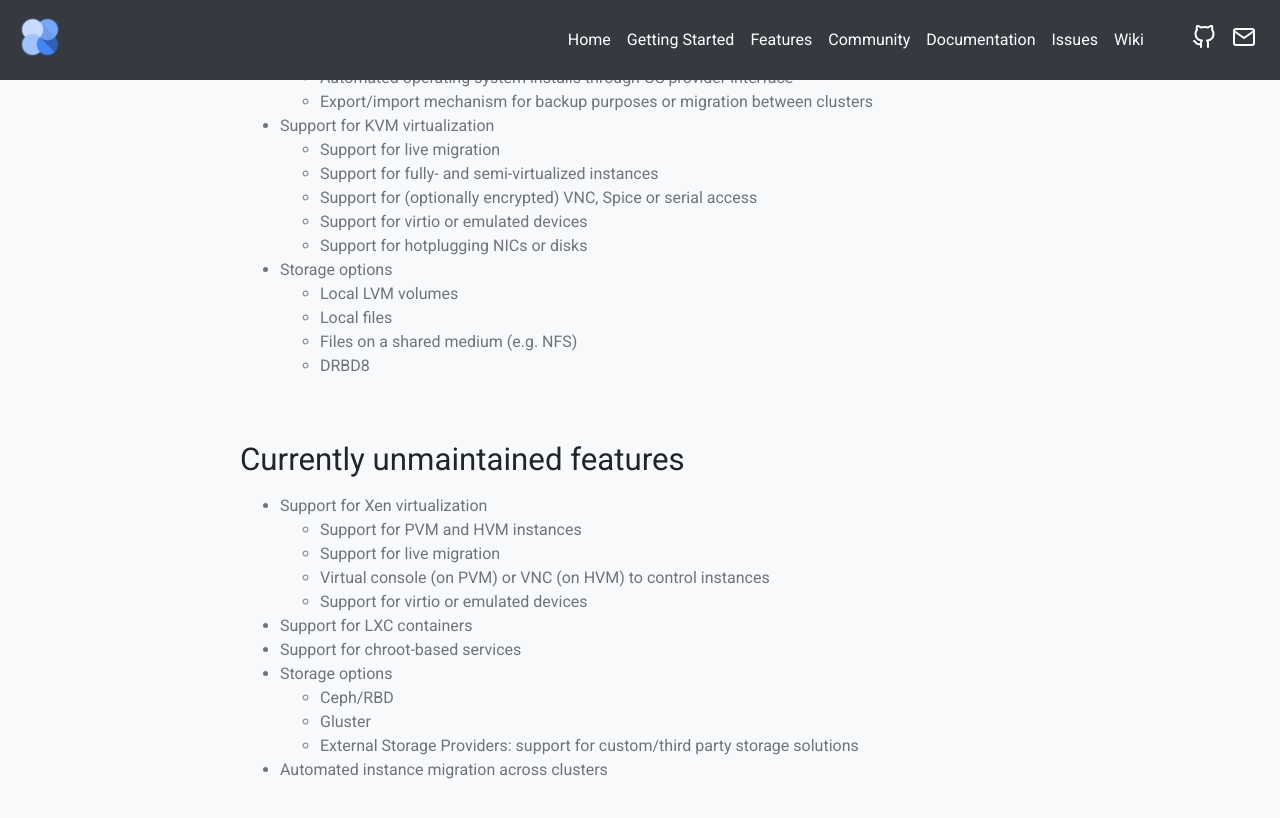
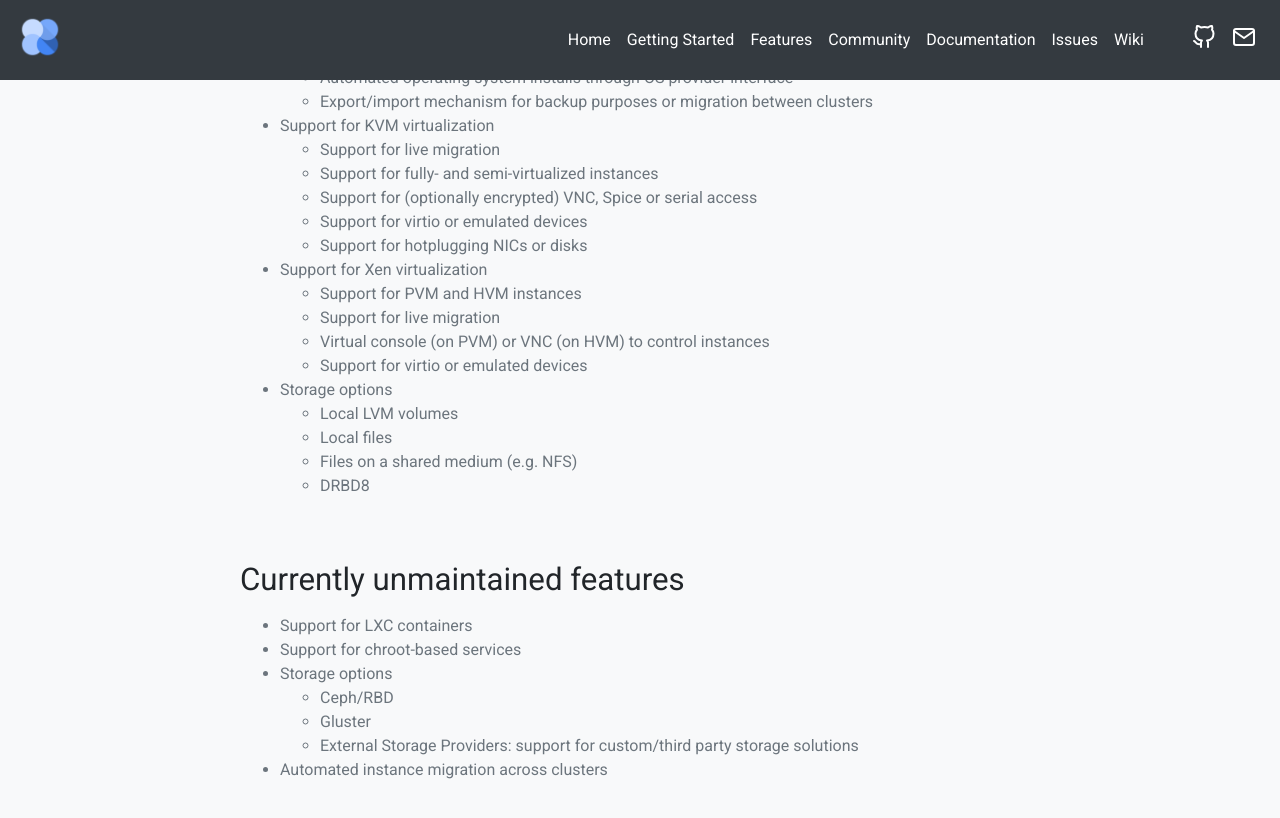
Before and after one commit to ganeti/ganeti.org, a Jekyll site: the page built from features.html, in a window 1280 px wide and 900 px high, scrolled down 471 px. Shown: the top 818 px of the window. Built offline with Jekyll 4.4.1, drawn with Linux system fonts in a browser that asks for light colours; part of the change alters nothing that is shown.

```diff
--- a/features.html
+++ b/features.html
@@ -30,6 +30,13 @@ title: Ganeti - Features
         <li>Support for virtio or emulated devices</li>
         <li>Support for hotplugging NICs or disks</li>
       </ul>
+      <li>Support for Xen virtualization</li>
+      <ul>
+        <li>Support for PVM and HVM instances</li>
+        <li>Support for live migration</li>
+        <li>Virtual console (on PVM) or VNC (on HVM) to control instances</li>
+        <li>Support for virtio or emulated devices</li>
+      </ul>
       <li>Storage options</li>
       <ul>
         <li>Local LVM volumes</li>
@@ -42,13 +49,6 @@ title: Ganeti - Features
   <section>
     <h3>Currently unmaintained features</h3>
     <ul>
-      <li>Support for Xen virtualization</li>
-      <ul>
-        <li>Support for PVM and HVM instances</li>
-        <li>Support for live migration</li>
-        <li>Virtual console (on PVM) or VNC (on HVM) to control instances</li>
-        <li>Support for virtio or emulated devices</li>
-      </ul>
       <li>Support for LXC containers</li>
       <li>Support for chroot-based services</li>
       <li>Storage options</li>
```
